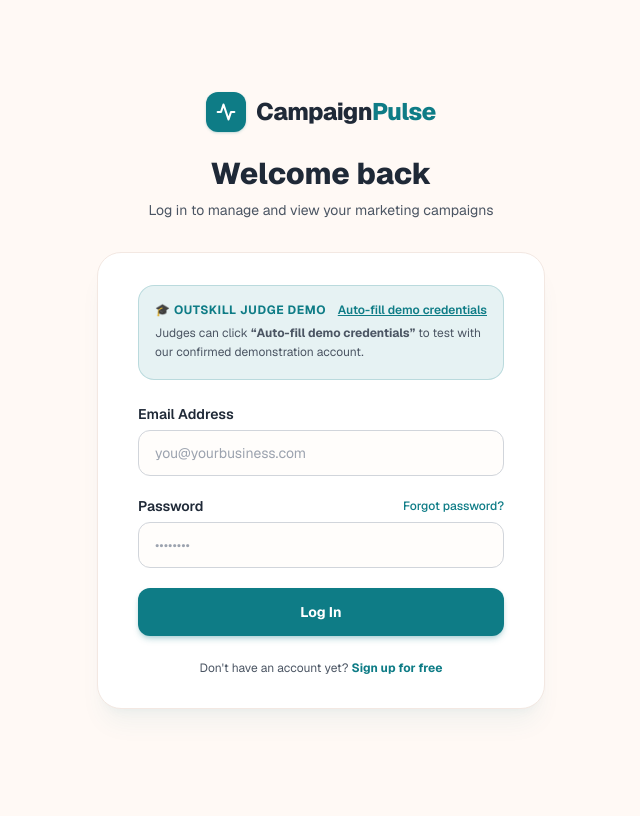
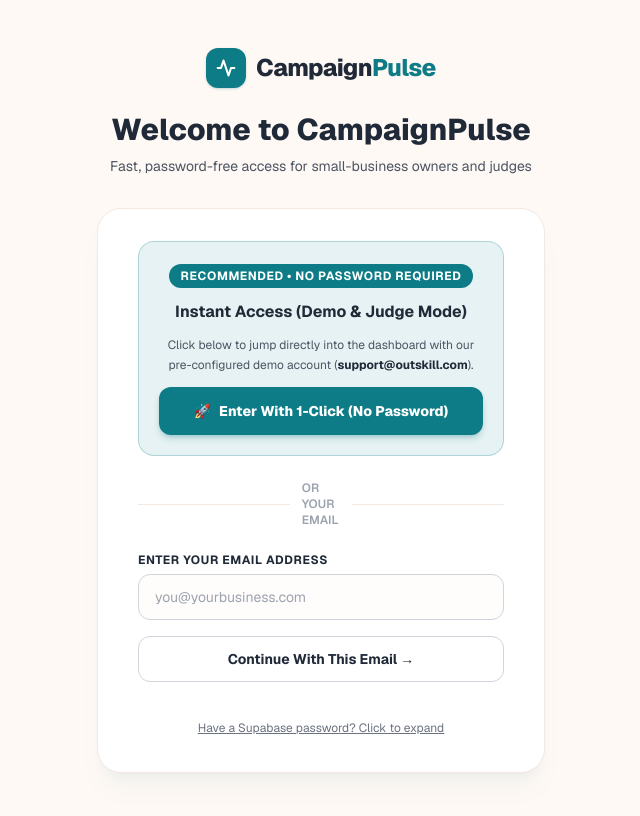
Before and after one commit to masaccounting/CampaignPulse, a Next.js app: page /auth/login in a window 1280 px wide. Shown: the top 816 px of the page, without its empty margins (319-959 px from the left). Built offline with nearby package versions, Linux system fonts and the light colour scheme; no server answers.

Commit message:
Enable 1-click password-free access and instant demo login

```diff
--- /dev/null
+++ b/src/app/api/auth/instant-login/route.ts
@@ -0,0 +1,30 @@
+import { NextResponse } from "next/server";
+
+export async function POST(request: Request) {
+  try {
+    const body = await request.json().catch(() => ({}));
+    const email = body.email?.trim() || "support@outskill.com";
+
+    const response = NextResponse.json({ success: true, email });
+
+    // Set cookie for 7 days
+    response.cookies.set("cp_guest_session", "active", {
+      path: "/",
+      maxAge: 60 * 60 * 24 * 7,
+      sameSite: "lax",
+    });
+
+    response.cookies.set("cp_guest_email", email, {
+      path: "/",
+      maxAge: 60 * 60 * 24 * 7,
+      sameSite: "lax",
+    });
+
+    return response;
+  } catch (err: any) {
+    return NextResponse.json(
+      { error: "Failed to create session" },
+      { status: 500 }
+    );
+  }
+}
--- /dev/null
+++ b/src/app/api/auth/logout/route.ts
@@ -0,0 +1,8 @@
+import { NextResponse } from "next/server";
+
+export async function POST() {
+  const response = NextResponse.json({ success: true });
+  response.cookies.delete("cp_guest_session");
+  response.cookies.delete("cp_guest_email");
+  return response;
+}
--- a/src/app/auth/login/page.tsx
+++ b/src/app/auth/login/page.tsx
@@ -9,12 +9,51 @@ import { createClient } from "@/utils/supabase/client";
 export default function LoginPage() {
   const [email, setEmail] = useState("");
   const [password, setPassword] = useState("");
+  const [showPasswordForm, setShowPasswordForm] = useState(false);
   const [errorMsg, setErrorMsg] = useState<string | null>(null);
   const [loading, setLoading] = useState(false);
   const router = useRouter();
   const supabase = createClient();
 
-  async function handleLogin(e: React.FormEvent) {
+  // Instant 1-Click Access (No Password Required)
+  async function handleInstantAccess(demoEmail = "support@outskill.com") {
+    setLoading(true);
+    setErrorMsg(null);
+    try {
+      // 1. Set server cookie session
+      await fetch("/api/auth/instant-login", {
+        method: "POST",
+        headers: { "Content-Type": "application/json" },
+        body: JSON.stringify({ email: demoEmail }),
+      });
+
+      // 2. Also attempt Supabase sign-in if available
+      try {
+        await supabase.auth.signInAnonymously();
+      } catch (e) {
+        // Fallback gracefully to instant session
+      }
+
+      router.push("/dashboard");
+      router.refresh();
+    } catch (err: any) {
+      setErrorMsg("Failed to start session. Please try again.");
+      setLoading(false);
+    }
+  }
+
+  // Password-Free Email Access
+  async function handleEmailContinue(e: React.FormEvent) {
+    e.preventDefault();
+    if (!email.trim()) {
+      setErrorMsg("Please enter an email address.");
+      return;
+    }
+    await handleInstantAccess(email.trim());
+  }
+
+  // Optional traditional password login
+  async function handlePasswordLogin(e: React.FormEvent) {
     e.preventDefault();
     setErrorMsg(null);
     setLoading(true);
@@ -32,18 +71,19 @@ export default function LoginPage() {
       }
 
       if (data.user) {
+        // Also set cookie session
+        await fetch("/api/auth/instant-login", {
+          method: "POST",
+          headers: { "Content-Type": "application/json" },
+          body: JSON.stringify({ email: data.user.email }),
+        });
         router.push("/dashboard");
         router.refresh();
       }
     } catch (err: any) {
-      setErrorMsg("An unexpected error occurred. Please try again.");
+      setErrorMsg("Unable to connect with password. Use 1-Click Instant Access instead.");
       setLoading(false);
     }
-  }
-
-  function prefillJudgeDemo() {
-    setEmail("support@outskill.com");
-    setPassword("Outskill2026!");
   }
 
   return (
@@ -51,54 +91,71 @@ export default function LoginPage() {
       <div className="sm:mx-auto sm:w-full sm:max-w-md text-center">
         <Logo size="lg" className="justify-center mb-6" />
         <h2 className="text-2xl sm:text-3xl font-extrabold text-[#1F2937]">
-          Welcome back
+          Welcome to CampaignPulse
         </h2>
         <p className="mt-2 text-sm text-[#4B5563]">
-          Log in to manage and view your marketing campaigns
+          Fast, password-free access for small-business owners and judges
         </p>
       </div>
 
       <div className="mt-8 sm:mx-auto sm:w-full sm:max-w-md px-4 sm:px-0">
-        <div className="bg-white py-8 px-6 sm:px-10 shadow-xl shadow-[#0E7C86]/5 rounded-3xl border border-[#F3E8E2]">
-          {/* Judge / Hackathon Quick Demo Box */}
-          <div className="mb-6 p-4 rounded-2xl bg-[#0E7C86]/10 border border-[#0E7C86]/20">
-            <div className="flex items-center justify-between">
-              <span className="text-xs font-bold uppercase tracking-wider text-[#0E7C86]">
-                🎓 Outskill Judge Demo
-              </span>
-              <button
-                type="button"
-                onClick={prefillJudgeDemo}
-                className="text-xs font-semibold text-[#0E7C86] underline hover:opacity-80"
-              >
-                Auto-fill demo credentials
-              </button>
-            </div>
-            <p className="text-xs text-[#4B5563] mt-1.5 leading-relaxed">
-              Judges can click <strong>&ldquo;Auto-fill demo credentials&rdquo;</strong> to test with our confirmed demonstration account.
-            </p>
-          </div>
-
+        <div className="bg-white py-8 px-6 sm:px-10 shadow-xl shadow-[#0E7C86]/5 rounded-3xl border border-[#F3E8E2] space-y-6">
           {errorMsg && (
-            <div className="mb-6 p-4 rounded-2xl bg-rose-50 border border-rose-200 text-xs text-rose-800">
-              <span className="font-bold">Error: </span>
+            <div className="p-4 rounded-2xl bg-rose-50 border border-rose-200 text-xs text-rose-800">
+              <span className="font-bold">Notice: </span>
               {errorMsg}
             </div>
           )}
 
-          <form className="space-y-5" onSubmit={handleLogin}>
+          {/* Primary Action: 1-Click Instant Demo Access */}
+          <div className="p-5 rounded-2xl bg-[#0E7C86]/10 border border-[#0E7C86]/25 text-center space-y-3">
+            <span className="inline-block px-3 py-1 rounded-full bg-[#0E7C86] text-white text-xs font-bold uppercase tracking-wider">
+              Recommended &bull; No Password Required
+            </span>
+            <h3 className="text-base font-bold text-[#1F2937]">
+              Instant Access (Demo &amp; Judge Mode)
+            </h3>
+            <p className="text-xs text-[#4B5563] leading-relaxed">
+              Click below to jump directly into the dashboard with our pre-configured demo account (<strong className="text-[#1F2937]">support@outskill.com</strong>).
+            </p>
+            <button
+              type="button"
+              disabled={loading}
+              onClick={() => handleInstantAccess("support@outskill.com")}
+              className="w-full py-3.5 px-4 rounded-xl font-extrabold text-sm text-white bg-[#0E7C86] hover:bg-[#0a5f67] shadow-md shadow-[#0E7C86]/25 transition-all flex items-center justify-center gap-2"
+            >
+              {loading ? (
+                <span>Entering app...</span>
+              ) : (
+                <>
+                  <span>🚀</span>
+                  <span>Enter With 1-Click (No Password)</span>
+                </>
+              )}
+            </button>
+          </div>
+
+          <div className="relative flex items-center justify-center">
+            <div className="border-t border-[#F3E8E2] w-full"></div>
+            <span className="bg-white px-3 text-xs text-[#9CA3AF] uppercase font-semibold">
+              Or your email
+            </span>
+            <div className="border-t border-[#F3E8E2] w-full"></div>
+          </div>
+
+          {/* Password-Free Email Sign-In */}
+          <form onSubmit={handleEmailContinue} className="space-y-4">
             <div>
               <label
                 htmlFor="email"
-                className="block text-sm font-semibold text-[#1F2937] mb-1.5"
+                className="block text-xs font-bold uppercase tracking-wider text-[#1F2937] mb-1.5"
               >
-                Email Address
+                Enter Your Email Address
               </label>
               <input
                 id="email"
                 name="email"
                 type="email"
-                autoComplete="email"
                 required
                 value={email}
                 onChange={(e) => setEmail(e.target.value)}
@@ -107,61 +164,48 @@ export default function LoginPage() {
               />
             </div>
 
+            <button
+              type="submit"
+              disabled={loading}
+              className="w-full py-3 px-4 rounded-xl font-bold text-sm text-[#1F2937] bg-white border border-[#D1D5DB] hover:bg-[#F3E8E2] transition-all"
+            >
+              Continue With This Email &rarr;
+            </button>
+          </form>
+
+          {/* Optional Password Accordion */}
+          <div className="pt-2 text-center">
+            <button
+              type="button"
+              onClick={() => setShowPasswordForm(!showPasswordForm)}
+              className="text-xs text-[#6B7280] hover:text-[#0E7C86] underline"
+            >
+              {showPasswordForm ? "Hide password field" : "Have a Supabase password? Click to expand"}
+            </button>
+
+            {showPasswordForm && (
+              <form onSubmit={handlePasswordLogin} className="mt-4 pt-4 border-t border-[#F3E8E2] space-y-3 text-left">
                 <div>
-              <div className="flex items-center justify-between mb-1.5">
-                <label
-                  htmlFor="password"
-                  className="block text-sm font-semibold text-[#1F2937]"
-                >
+                  <label className="block text-xs font-semibold text-[#1F2937] mb-1">
                     Password
                   </label>
-                <Link
-                  href="/auth/forgot-password"
-                  className="text-xs font-medium text-[#0E7C86] hover:underline"
-                >
-                  Forgot password?
-                </Link>
-              </div>
                   <input
-                id="password"
-                name="password"
                     type="password"
-                autoComplete="current-password"
-                required
                     value={password}
                     onChange={(e) => setPassword(e.target.value)}
                     placeholder="••••••••"
-                className="w-full px-4 py-3 rounded-xl border border-[#D1D5DB] focus:border-[#0E7C86] focus:ring-2 focus:ring-[#0E7C86]/20 text-sm text-[#1F2937] placeholder:text-[#9CA3AF] bg-[#FFF9F5]/40"
+                    className="w-full px-4 py-2.5 rounded-xl border border-[#D1D5DB] text-sm text-[#1F2937] bg-[#FFF9F5]/40"
                   />
                 </div>
-
                 <button
                   type="submit"
                   disabled={loading}
-              className="w-full py-3.5 px-4 rounded-xl font-bold text-sm text-white bg-[#0E7C86] hover:bg-[#0a5f67] shadow-md shadow-[#0E7C86]/25 disabled:opacity-50 transition-all flex items-center justify-center gap-2"
+                  className="w-full py-2.5 rounded-xl font-semibold text-xs text-white bg-[#4B5563] hover:bg-[#374151]"
                 >
-              {loading ? (
-                <>
-                  <svg className="animate-spin h-4 w-4 text-white" viewBox="0 0 24 24">
-                    <circle className="opacity-25" cx="12" cy="12" r="10" stroke="currentColor" strokeWidth="4" fill="none" />
-                    <path className="opacity-75" fill="currentColor" d="M4 12a8 8 0 018-8v8H4z" />
-                  </svg>
-                  Logging in...
-                </>
-              ) : (
-                "Log In"
-              )}
+                  Log In With Password
                 </button>
               </form>
-
-          <div className="mt-6 text-center text-xs text-[#4B5563]">
-            Don&apos;t have an account yet?{" "}
-            <Link
-              href="/auth/signup"
-              className="font-bold text-[#0E7C86] hover:underline"
-            >
-              Sign up for free
-            </Link>
+            )}
           </div>
         </div>
       </div>
--- a/src/app/auth/signup/page.tsx
+++ b/src/app/auth/signup/page.tsx
@@ -4,59 +4,35 @@ import { useState } from "react";
 import Link from "next/link";
 import { useRouter } from "next/navigation";
 import Logo from "@/components/Logo";
-import { createClient } from "@/utils/supabase/client";
 
 export default function SignUpPage() {
   const [businessName, setBusinessName] = useState("");
   const [email, setEmail] = useState("");
-  const [password, setPassword] = useState("");
   const [errorMsg, setErrorMsg] = useState<string | null>(null);
   const [loading, setLoading] = useState(false);
   const router = useRouter();
-  const supabase = createClient();
 
-  async function handleSignUp(e: React.FormEvent) {
+  async function handleInstantSignUp(e: React.FormEvent) {
     e.preventDefault();
-    setErrorMsg(null);
-
-    if (password.length < 6) {
-      setErrorMsg("Password must be at least 6 characters long.");
+    if (!email.trim()) {
+      setErrorMsg("Please enter an email address.");
       return;
     }
 
     setLoading(true);
+    setErrorMsg(null);
 
     try {
-      const { data, error } = await supabase.auth.signUp({
-        email,
-        password,
-        options: {
-          data: {
-            business_name: businessName,
-          },
-        },
+      await fetch("/api/auth/instant-login", {
+        method: "POST",
+        headers: { "Content-Type": "application/json" },
+        body: JSON.stringify({ email: email.trim() }),
       });
 
-      if (error) {
-        setErrorMsg(error.message);
-        setLoading(false);
-        return;
-      }
-
-      if (data.user) {
-        // Save initial business name into profiles table if provided
-        if (businessName.trim()) {
-          await supabase
-            .from("profiles")
-            .update({ business_name: businessName.trim() })
-            .eq("id", data.user.id);
-        }
-
-        router.push("/dashboard");
-        router.refresh();
-      }
+      router.push("/dashboard");
+      router.refresh();
     } catch (err: any) {
-      setErrorMsg("An unexpected error occurred. Please try again.");
+      setErrorMsg("Failed to start account. Please try again.");
       setLoading(false);
     }
   }
@@ -66,23 +42,23 @@ export default function SignUpPage() {
       <div className="sm:mx-auto sm:w-full sm:max-w-md text-center">
         <Logo size="lg" className="justify-center mb-6" />
         <h2 className="text-2xl sm:text-3xl font-extrabold text-[#1F2937]">
-          Create your free account
+          Create your account
         </h2>
         <p className="mt-2 text-sm text-[#4B5563]">
-          Start planning your AI marketing campaigns in minutes
+          Instant, password-free access to start planning your campaign
         </p>
       </div>
 
       <div className="mt-8 sm:mx-auto sm:w-full sm:max-w-md px-4 sm:px-0">
-        <div className="bg-white py-8 px-6 sm:px-10 shadow-xl shadow-[#0E7C86]/5 rounded-3xl border border-[#F3E8E2]">
+        <div className="bg-white py-8 px-6 sm:px-10 shadow-xl shadow-[#0E7C86]/5 rounded-3xl border border-[#F3E8E2] space-y-5">
           {errorMsg && (
-            <div className="mb-6 p-4 rounded-2xl bg-rose-50 border border-rose-200 text-xs text-rose-800">
+            <div className="p-4 rounded-2xl bg-rose-50 border border-rose-200 text-xs text-rose-800">
               <span className="font-bold">Error: </span>
               {errorMsg}
             </div>
           )}
 
-          <form className="space-y-5" onSubmit={handleSignUp}>
+          <form className="space-y-4" onSubmit={handleInstantSignUp}>
             <div>
               <label
                 htmlFor="businessName"
@@ -112,7 +88,6 @@ export default function SignUpPage() {
                 id="email"
                 name="email"
                 type="email"
-                autoComplete="email"
                 required
                 value={email}
                 onChange={(e) => setEmail(e.target.value)}
@@ -121,67 +96,27 @@ export default function SignUpPage() {
               />
             </div>
 
-            <div>
-              <label
-                htmlFor="password"
-                className="block text-sm font-semibold text-[#1F2937] mb-1.5"
-              >
-                Create Password
-              </label>
-              <input
-                id="password"
-                name="password"
-                type="password"
-                autoComplete="new-password"
-                required
-                value={password}
-                onChange={(e) => setPassword(e.target.value)}
-                placeholder="At least 6 characters"
-                className="w-full px-4 py-3 rounded-xl border border-[#D1D5DB] focus:border-[#0E7C86] focus:ring-2 focus:ring-[#0E7C86]/20 text-sm text-[#1F2937] placeholder:text-[#9CA3AF] bg-[#FFF9F5]/40"
-              />
-              <p className="mt-1 text-xs text-[#6B7280]">
-                Must be at least 6 characters.
-              </p>
+            <div className="p-3.5 rounded-xl bg-emerald-50 border border-emerald-200 text-xs text-emerald-800 flex items-center gap-2">
+              <span>✓</span>
+              <span>No password needed &mdash; instant, hassle-free sign in.</span>
             </div>
 
             <button
               type="submit"
               disabled={loading}
-              className="w-full py-3.5 px-4 rounded-xl font-bold text-sm text-white bg-[#0E7C86] hover:bg-[#0a5f67] shadow-md shadow-[#0E7C86]/25 disabled:opacity-50 transition-all flex items-center justify-center gap-2"
+              className="w-full py-3.5 px-4 rounded-xl font-bold text-sm text-white bg-[#0E7C86] hover:bg-[#0a5f67] shadow-md shadow-[#0E7C86]/25 disabled:opacity-50 transition-all"
             >
-              {loading ? (
-                <>
-                  <svg className="animate-spin h-4 w-4 text-white" viewBox="0 0 24 24">
-                    <circle className="opacity-25" cx="12" cy="12" r="10" stroke="currentColor" strokeWidth="4" fill="none" />
-                    <path className="opacity-75" fill="currentColor" d="M4 12a8 8 0 018-8v8H4z" />
-                  </svg>
-                  Creating account...
-                </>
-              ) : (
-                "Create Free Account"
-              )}
+              {loading ? "Setting up..." : "Start Free &mdash; Instant Access"}
             </button>
           </form>
 
-          <p className="mt-4 text-center text-xs text-[#6B7280]">
-            By signing up, you agree to our{" "}
-            <Link href="/terms" className="underline hover:text-[#0E7C86]">
-              Terms
-            </Link>{" "}
-            and{" "}
-            <Link href="/privacy" className="underline hover:text-[#0E7C86]">
-              Privacy Policy
-            </Link>
-            .
-          </p>
-
-          <div className="mt-6 text-center text-xs text-[#4B5563] pt-4 border-t border-[#F3E8E2]">
+          <div className="pt-4 border-t border-[#F3E8E2] text-center text-xs text-[#4B5563]">
             Already have an account?{" "}
             <Link
               href="/auth/login"
               className="font-bold text-[#0E7C86] hover:underline"
             >
-              Log in instead
+              Go to login
             </Link>
           </div>
         </div>
--- a/src/app/dashboard/page.tsx
+++ b/src/app/dashboard/page.tsx
@@ -1,5 +1,6 @@
 import { redirect } from "next/navigation";
 import Link from "next/link";
+import { cookies } from "next/headers";
 import { createClient } from "@/utils/supabase/server";
 import Navbar from "@/components/Navbar";
 import Footer from "@/components/Footer";
@@ -7,29 +8,42 @@ import Footer from "@/components/Footer";
 export const dynamic = "force-dynamic";
 
 export default async function DashboardPage() {
+  const cookieStore = await cookies();
+  const guestSession = cookieStore.get("cp_guest_session")?.value;
+  const guestEmail = cookieStore.get("cp_guest_email")?.value;
+
   const supabase = await createClient();
   const {
     data: { user },
   } = await supabase.auth.getUser();
 
-  if (!user) {
+  if (!user && !guestSession) {
     redirect("/auth/login");
   }
 
-  // Fetch user profile and existing campaigns
-  const { data: profile } = await supabase
+  const effectiveEmail = user?.email || guestEmail || "support@outskill.com";
+
+  // Fetch user profile and existing campaigns if Supabase user exists
+  let profile: any = null;
+  let campaigns: any[] = [];
+
+  if (user) {
+    const { data: p } = await supabase
       .from("profiles")
       .select("*")
       .eq("id", user.id)
       .single();
+    profile = p;
 
-  const { data: campaigns } = await supabase
+    const { data: c } = await supabase
       .from("campaigns")
       .select("*, calendar_items(count)")
       .eq("user_id", user.id)
       .order("created_at", { ascending: false });
+    campaigns = c || [];
+  }
 
-  const businessName = profile?.business_name || "My Business";
+  const businessName = profile?.business_name || (guestSession ? "Outskill Demonstration Business" : "My Business");
 
   return (
     <div className="min-h-screen flex flex-col bg-[#FFF9F5] text-[#1F2937]">
@@ -49,7 +63,7 @@ export default async function DashboardPage() {
               {businessName}
             </h1>
             <p className="text-xs text-[#6B7280] mt-0.5">
-              Signed in as <strong className="text-[#4B5563]">{user.email}</strong>
+              Signed in as <strong className="text-[#4B5563]">{effectiveEmail}</strong>
             </p>
           </div>
 
--- a/src/components/Navbar.tsx
+++ b/src/components/Navbar.tsx
@@ -16,14 +16,24 @@ export default function Navbar() {
   useEffect(() => {
     async function checkUser() {
       const { data } = await supabase.auth.getUser();
-      setUser(data.user);
+      if (data.user) {
+        setUser(data.user);
+      } else {
+        // Check for guest cookie
+        const hasGuest = document.cookie.includes("cp_guest_session=active");
+        if (hasGuest) {
+          setUser({ email: "Guest User" });
+        }
+      }
       setLoading(false);
     }
     checkUser();
 
     const { data: authListener } = supabase.auth.onAuthStateChange(
       (_event, session) => {
-        setUser(session?.user ?? null);
+        if (session?.user) {
+          setUser(session.user);
+        }
       }
     );
 
@@ -33,7 +43,8 @@ export default function Navbar() {
   }, []);
 
   async function handleLogout() {
-    await supabase.auth.signOut();
+    await supabase.auth.signOut().catch(() => {});
+    await fetch("/api/auth/logout", { method: "POST" }).catch(() => {});
     setUser(null);
     router.push("/");
     router.refresh();
--- a/src/utils/supabase/middleware.ts
+++ b/src/utils/supabase/middleware.ts
@@ -36,13 +36,17 @@ export async function updateSession(request: NextRequest) {
     data: { user },
   } = await supabase.auth.getUser()
 
+  // Check for either Supabase user or 1-click password-free guest session
+  const guestSession = request.cookies.get('cp_guest_session')?.value
+  const isAuthenticated = Boolean(user || guestSession)
+
   // Protected route enforcement: redirect unauthenticated users to login
   const protectedPrefixes = ['/dashboard', '/wizard', '/calendar', '/brand-profile']
   const isProtectedPath = protectedPrefixes.some((path) =>
     request.nextUrl.pathname.startsWith(path)
   )
 
-  if (isProtectedPath && !user) {
+  if (isProtectedPath && !isAuthenticated) {
     const loginUrl = request.nextUrl.clone()
     loginUrl.pathname = '/auth/login'
     loginUrl.searchParams.set('redirect', request.nextUrl.pathname)
@@ -54,7 +58,7 @@ export async function updateSession(request: NextRequest) {
   const isAuthPage = authPrefixes.some((path) =>
     request.nextUrl.pathname.startsWith(path)
   )
-  if (isAuthPage && user) {
+  if (isAuthPage && isAuthenticated) {
     const dashboardUrl = request.nextUrl.clone()
     dashboardUrl.pathname = '/dashboard'
     return NextResponse.redirect(dashboardUrl)
```
Lines whose indentation alone changed are shown as unchanged.
